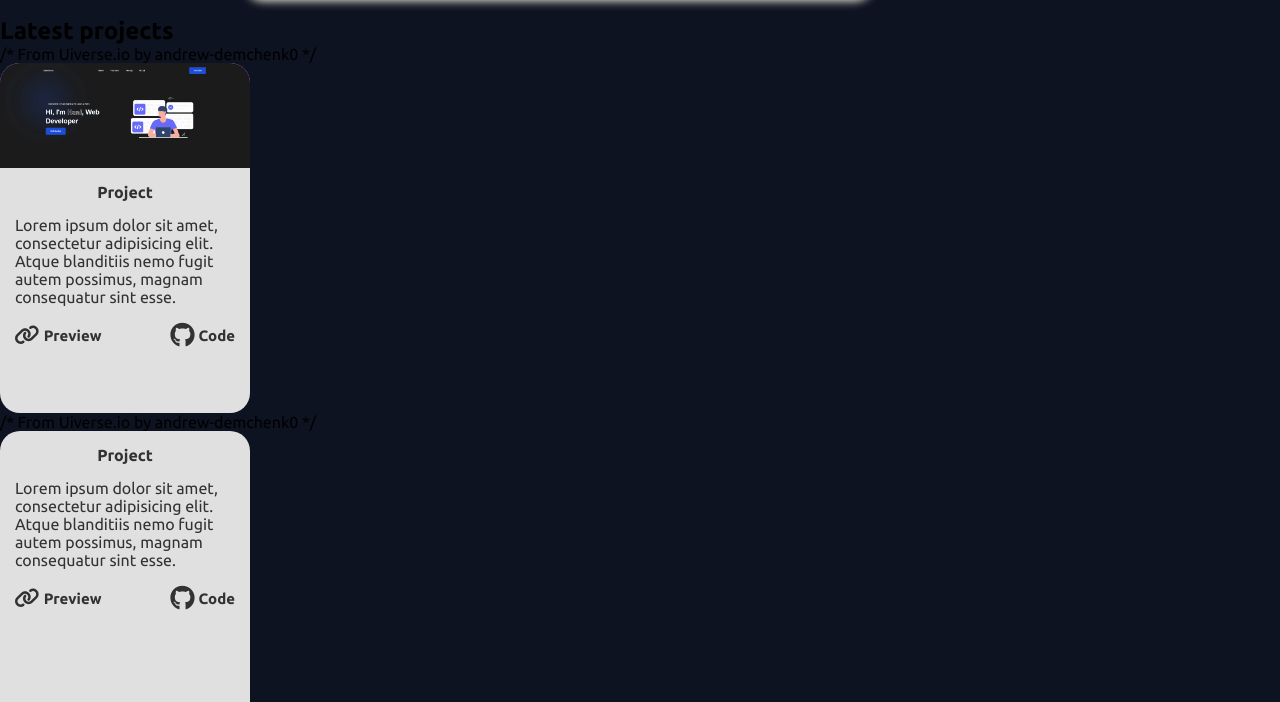
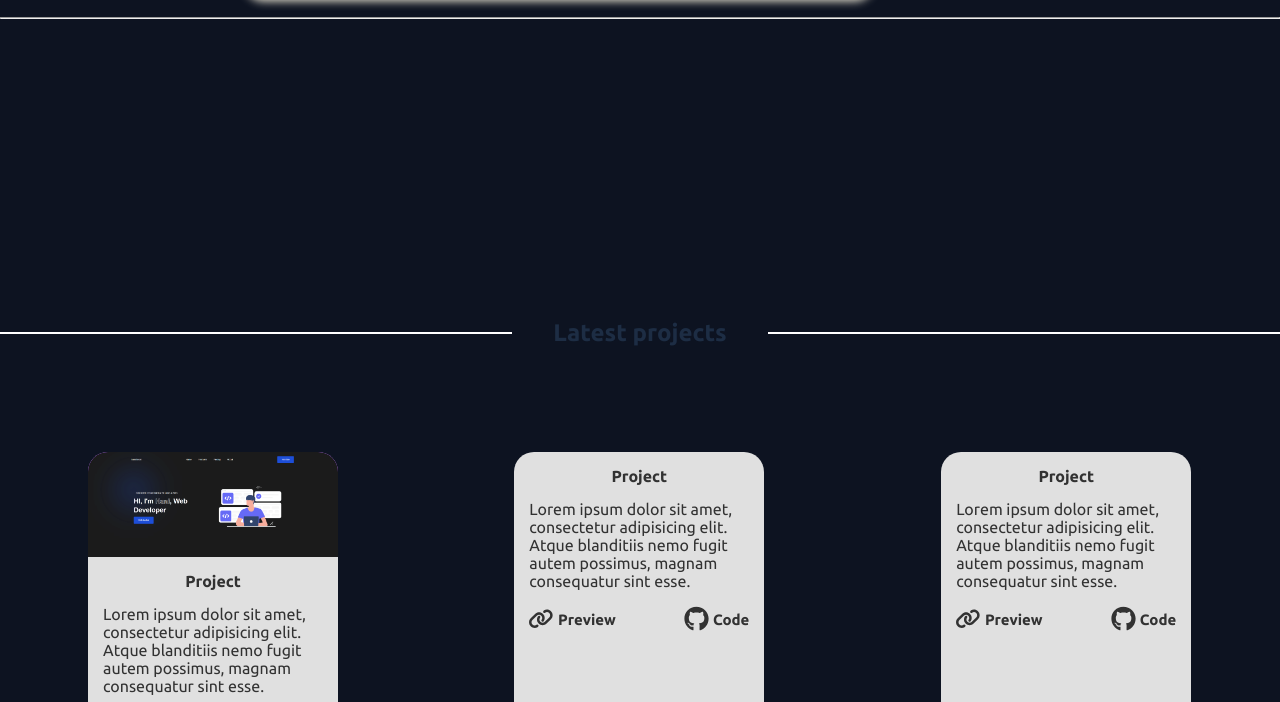
Before and after one commit to hhi2/portfolio, a plain HTML site: page nav_transition/My_Project/index1.html in a window 1280 px wide. Shown: the part 91-793 px from the top of the page. Drawn offline with Linux system fonts and the light colour scheme.

Commit message:
fix card and add a line butween the lastes project and delete language button and API Respose and pre and fix the index about me

```diff
--- a/nav_transition/My_Project/index1.html
+++ b/nav_transition/My_Project/index1.html
@@ -1,11 +1,14 @@
 <!DOCTYPE html>
 <html lang="en">
+
 <head>
     <meta charset="UTF-8">
     <meta name="viewport" content="width=device-width, initial-scale=1.0">
     <link rel="stylesheet" href="style.css">
+    <link rel="stylesheet" href="../../fontawesome-free-6.7.1-web/css/all.css ">
     <title>Document</title>
 </head>
+
 <body>
 
     <header>
@@ -23,11 +26,20 @@
 
     <main>
         <section class="My-last-project">
+            <div class="line-butween">
+                <hr>
+            </div>
             <div class="text">
+                <div class="box-line">
+                    <div class="line"></div>
+                </div>
                 <h1>Latest projects</h1>
+                <div class="box-line">
+                    <div class="line"></div>
+                </div>
             </div>
             <div class="card-sec">
-                /* From Uiverse.io by andrew-demchenk0 */
+
                 <div class="card">
                     <div class="card__img">
                         <img src="../../img/image1.png" alt="project">
@@ -37,7 +49,8 @@
                             Project
                         </p>
                         <p class="card__descr">
-                            Lorem ipsum dolor sit amet, consectetur adipisicing elit. Atque blanditiis nemo fugit autem possimus, magnam
+                            Lorem ipsum dolor sit amet, consectetur adipisicing elit. Atque blanditiis nemo fugit autem
+                            possimus, magnam
                             consequatur sint esse.
                         </p>
                         <div class="card__links">
@@ -59,7 +72,7 @@
                     </div>
                 </div>
 
-                /* From Uiverse.io by andrew-demchenk0 */
+
                 <div class="card">
                     <div class="card__img"></div>
                     <div class="card__descr-wrapper">
@@ -67,7 +80,8 @@
                             Project
                         </p>
                         <p class="card__descr">
-                            Lorem ipsum dolor sit amet, consectetur adipisicing elit. Atque blanditiis nemo fugit autem possimus, magnam
+                            Lorem ipsum dolor sit amet, consectetur adipisicing elit. Atque blanditiis nemo fugit autem
+                            possimus, magnam
                             consequatur sint esse.
                         </p>
                         <div class="card__links">
@@ -89,7 +103,7 @@
                     </div>
                 </div>
 
-                /* From Uiverse.io by andrew-demchenk0 */
+
                 <div class="card">
                     <div class="card__img"></div>
                     <div class="card__descr-wrapper">
@@ -97,7 +111,8 @@
                             Project
                         </p>
                         <p class="card__descr">
-                            Lorem ipsum dolor sit amet, consectetur adipisicing elit. Atque blanditiis nemo fugit autem possimus, magnam
+                            Lorem ipsum dolor sit amet, consectetur adipisicing elit. Atque blanditiis nemo fugit autem
+                            possimus, magnam
                             consequatur sint esse.
                         </p>
                         <div class="card__links">
@@ -119,7 +134,7 @@
                     </div>
                 </div>
 
-                /* From Uiverse.io by andrew-demchenk0 */
+
                 <div class="card">
                     <div class="card__img"></div>
                     <div class="card__descr-wrapper">
@@ -127,7 +142,8 @@
                             Project
                         </p>
                         <p class="card__descr">
-                            Lorem ipsum dolor sit amet, consectetur adipisicing elit. Atque blanditiis nemo fugit autem possimus, magnam
+                            Lorem ipsum dolor sit amet, consectetur adipisicing elit. Atque blanditiis nemo fugit autem
+                            possimus, magnam
                             consequatur sint esse.
                         </p>
                         <div class="card__links">
@@ -149,7 +165,7 @@
                     </div>
                 </div>
 
-                /* From Uiverse.io by andrew-demchenk0 */
+
                 <div class="card">
                     <div class="card__img"></div>
                     <div class="card__descr-wrapper">
@@ -157,7 +173,8 @@
                             Project
                         </p>
                         <p class="card__descr">
-                            Lorem ipsum dolor sit amet, consectetur adipisicing elit. Atque blanditiis nemo fugit autem possimus, magnam
+                            Lorem ipsum dolor sit amet, consectetur adipisicing elit. Atque blanditiis nemo fugit autem
+                            possimus, magnam
                             consequatur sint esse.
                         </p>
                         <div class="card__links">
@@ -179,7 +196,7 @@
                     </div>
                 </div>
 
-                /* From Uiverse.io by andrew-demchenk0 */
+
                 <div class="card">
                     <div class="card__img"></div>
                     <div class="card__descr-wrapper">
@@ -187,7 +204,8 @@
                             Project
                         </p>
                         <p class="card__descr">
-                            Lorem ipsum dolor sit amet, consectetur adipisicing elit. Atque blanditiis nemo fugit autem possimus, magnam
+                            Lorem ipsum dolor sit amet, consectetur adipisicing elit. Atque blanditiis nemo fugit autem
+                            possimus, magnam
                             consequatur sint esse.
                         </p>
                         <div class="card__links">
@@ -209,7 +227,7 @@
                     </div>
                 </div>
 
-                /* From Uiverse.io by andrew-demchenk0 */
+
                 <div class="card">
                     <div class="card__img"></div>
                     <div class="card__descr-wrapper">
@@ -217,7 +235,8 @@
                             Project
                         </p>
                         <p class="card__descr">
-                            Lorem ipsum dolor sit amet, consectetur adipisicing elit. Atque blanditiis nemo fugit autem possimus, magnam
+                            Lorem ipsum dolor sit amet, consectetur adipisicing elit. Atque blanditiis nemo fugit autem
+                            possimus, magnam
                             consequatur sint esse.
                         </p>
                         <div class="card__links">
@@ -239,7 +258,7 @@
                     </div>
                 </div>
 
-                /* From Uiverse.io by andrew-demchenk0 */
+
                 <div class="card">
                     <div class="card__img"></div>
                     <div class="card__descr-wrapper">
@@ -247,7 +266,8 @@
                             Project
                         </p>
                         <p class="card__descr">
-                            Lorem ipsum dolor sit amet, consectetur adipisicing elit. Atque blanditiis nemo fugit autem possimus, magnam
+                            Lorem ipsum dolor sit amet, consectetur adipisicing elit. Atque blanditiis nemo fugit autem
+                            possimus, magnam
                             consequatur sint esse.
                         </p>
                         <div class="card__links">
@@ -269,7 +289,7 @@
                     </div>
                 </div>
 
-                /* From Uiverse.io by andrew-demchenk0 */
+
                 <div class="card">
                     <div class="card__img"></div>
                     <div class="card__descr-wrapper">
@@ -277,7 +297,8 @@
                             Project
                         </p>
                         <p class="card__descr">
-                            Lorem ipsum dolor sit amet, consectetur adipisicing elit. Atque blanditiis nemo fugit autem possimus, magnam
+                            Lorem ipsum dolor sit amet, consectetur adipisicing elit. Atque blanditiis nemo fugit autem
+                            possimus, magnam
                             consequatur sint esse.
                         </p>
                         <div class="card__links">
@@ -299,7 +320,7 @@
                     </div>
                 </div>
 
-                /* From Uiverse.io by andrew-demchenk0 */
+
                 <div class="card">
                     <div class="card__img"></div>
                     <div class="card__descr-wrapper">
@@ -307,7 +328,8 @@
                             Project
                         </p>
                         <p class="card__descr">
-                            Lorem ipsum dolor sit amet, consectetur adipisicing elit. Atque blanditiis nemo fugit autem possimus, magnam
+                            Lorem ipsum dolor sit amet, consectetur adipisicing elit. Atque blanditiis nemo fugit autem
+                            possimus, magnam
                             consequatur sint esse.
                         </p>
                         <div class="card__links">
@@ -329,7 +351,7 @@
                     </div>
                 </div>
 
-                /* From Uiverse.io by andrew-demchenk0 */
+
                 <div class="card">
                     <div class="card__img"></div>
                     <div class="card__descr-wrapper">
@@ -337,7 +359,8 @@
                             Project
                         </p>
                         <p class="card__descr">
-                            Lorem ipsum dolor sit amet, consectetur adipisicing elit. Atque blanditiis nemo fugit autem possimus, magnam
+                            Lorem ipsum dolor sit amet, consectetur adipisicing elit. Atque blanditiis nemo fugit autem
+                            possimus, magnam
                             consequatur sint esse.
                         </p>
                         <div class="card__links">
@@ -359,7 +382,7 @@
                     </div>
                 </div>
 
-                /* From Uiverse.io by andrew-demchenk0 */
+
                 <div class="card">
                     <div class="card__img"></div>
                     <div class="card__descr-wrapper">
@@ -367,7 +390,8 @@
                             Project
                         </p>
                         <p class="card__descr">
-                            Lorem ipsum dolor sit amet, consectetur adipisicing elit. Atque blanditiis nemo fugit autem possimus, magnam
+                            Lorem ipsum dolor sit amet, consectetur adipisicing elit. Atque blanditiis nemo fugit autem
+                            possimus, magnam
                             consequatur sint esse.
                         </p>
                         <div class="card__links">
@@ -389,7 +413,7 @@
                     </div>
                 </div>
 
-                /* From Uiverse.io by andrew-demchenk0 */
+
                 <div class="card">
                     <div class="card__img"></div>
                     <div class="card__descr-wrapper">
@@ -397,7 +421,8 @@
                             Project
                         </p>
                         <p class="card__descr">
-                            Lorem ipsum dolor sit amet, consectetur adipisicing elit. Atque blanditiis nemo fugit autem possimus, magnam
+                            Lorem ipsum dolor sit amet, consectetur adipisicing elit. Atque blanditiis nemo fugit autem
+                            possimus, magnam
                             consequatur sint esse.
                         </p>
                         <div class="card__links">
@@ -419,7 +444,7 @@
                     </div>
                 </div>
 
-                /* From Uiverse.io by andrew-demchenk0 */
+
                 <div class="card">
                     <div class="card__img"></div>
                     <div class="card__descr-wrapper">
@@ -427,7 +452,8 @@
                             Project
                         </p>
                         <p class="card__descr">
-                            Lorem ipsum dolor sit amet, consectetur adipisicing elit. Atque blanditiis nemo fugit autem possimus, magnam
+                            Lorem ipsum dolor sit amet, consectetur adipisicing elit. Atque blanditiis nemo fugit autem
+                            possimus, magnam
                             consequatur sint esse.
                         </p>
                         <div class="card__links">
@@ -448,10 +474,10 @@
                         </div>
                     </div>
                 </div>
-
             </div>
         </section>
     </main>
 
 </body>
+
 </html>
--- a/nav_transition/My_Project/style.css
+++ b/nav_transition/My_Project/style.css
@@ -144,3 +144,33 @@ header .navbar ul li a.active {
 .card__links .link:hover {
   text-decoration: underline;
 }
+
+main section .text{
+    margin-top: 300px;
+    text-align: center;
+    color: #1d2d44;
+    display: flex;
+    justify-content: space-between;
+}
+.box-line{
+  width: 40%;
+  display: flex;
+  justify-content: center;
+  align-items: center;
+
+}
+
+.line{
+  width: 100%;
+  height: 2px;
+  background: #fff;
+}
+
+main section .card-sec{
+  display: grid;
+  grid-template-columns: 33.3% 33.3% 33.4%;
+  grid-template-rows: 300px 300px 300px;
+  place-items: center;
+  row-gap: 100px;
+  margin-top: 130px;
+}
```
Also changed, not shown: index.html (+1 -5 lines), style.css (line endings or trailing spaces).
